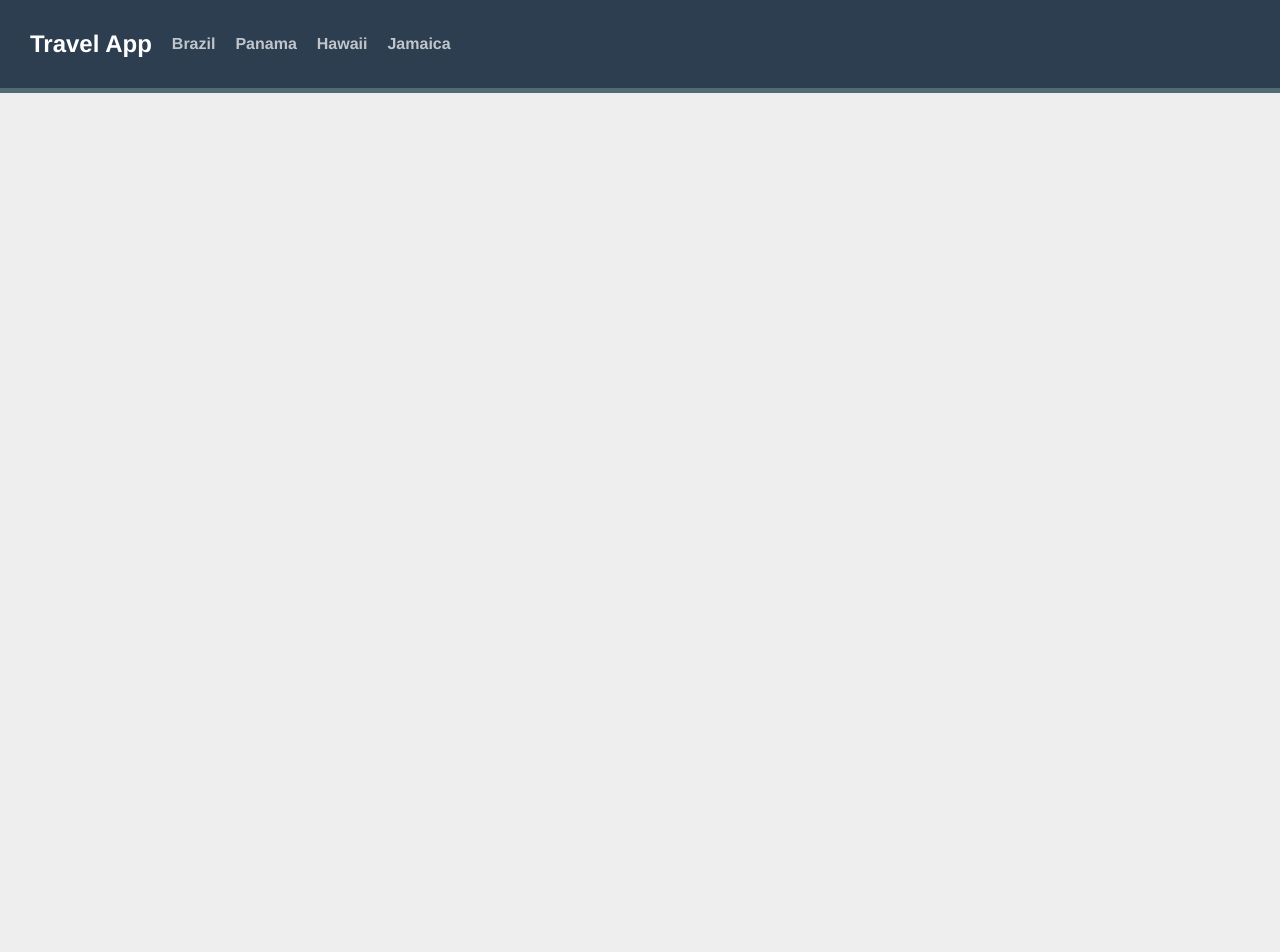
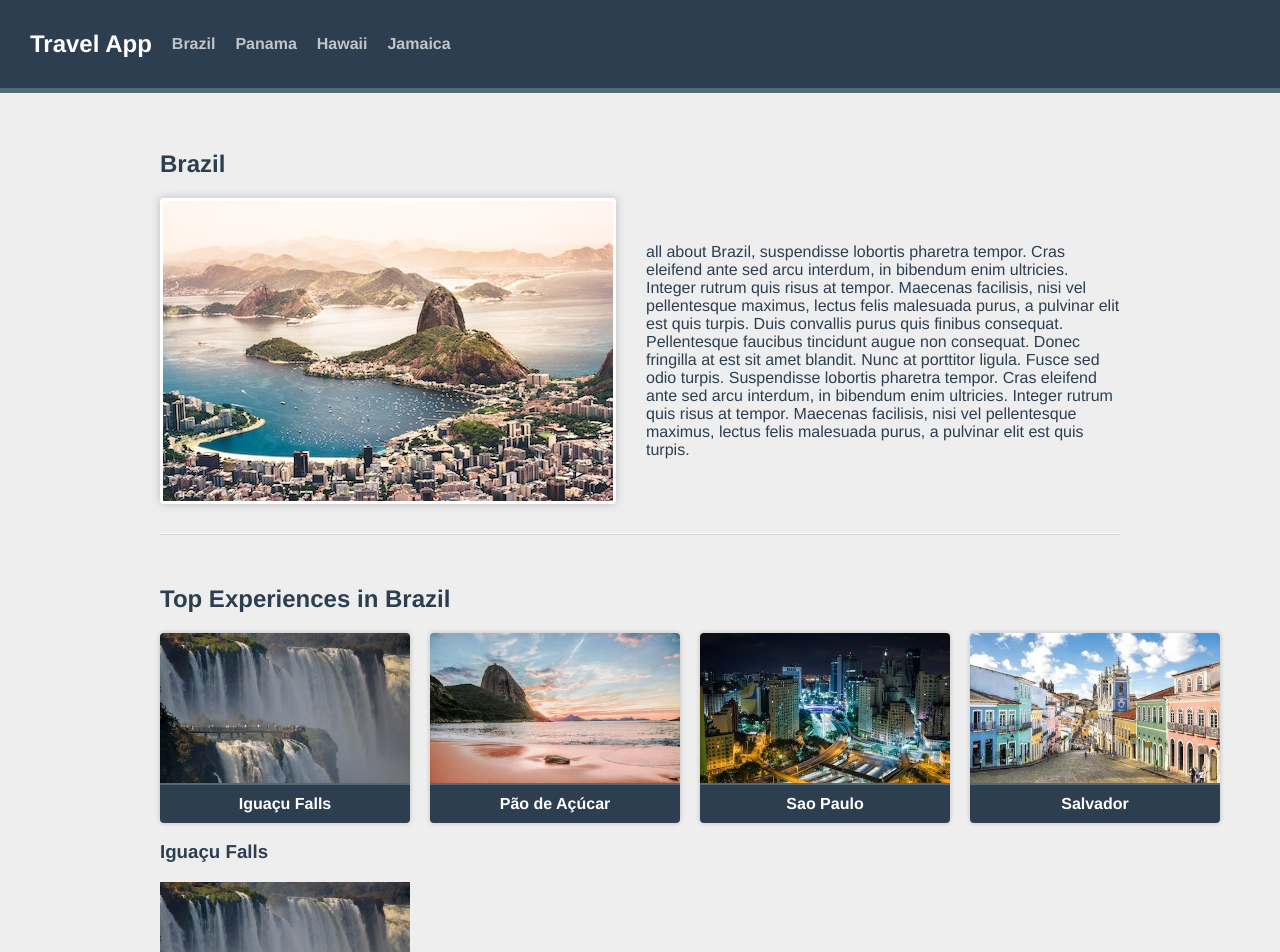
Before and after one commit to srhtak/vue-router, a Vue app: page /destination/1/1/iguacu-falls in a window 1280 px wide. Shown: the top 952 px of the page. Before the commit the page ends 800 px from the top, so only its background shows below. Built offline with nearby package versions, Linux system fonts and the light colour scheme.

Commit message:
add experiences with components

```diff
--- a/src/components/ExperienceCard.vue
+++ b/src/components/ExperienceCard.vue
@@ -1,22 +1,15 @@
-<script>
-export default {
-  props: {
-    experience: {
-      type: Object,
-      required: true,
-    },
-  },
-};
-</script>
-
 <template>
   <div class="card">
     <img :src="`/images/${experience.image}`" :alt="experience.name" />
-    <span class="card_text">
+    <span class="card__text">
       {{ experience.name }}
     </span>
   </div>
 </template>
-
-<style>
-</style>
+<script>
+export default {
+  props: {
+    experience: { type: Object, required: true },
+  },
+};
+</script>
--- a/src/router/index.js
+++ b/src/router/index.js
@@ -1,19 +1,27 @@
-import { createRouter, createWebHistory } from "vue-router";
-import Home from "../views/Home.vue";
+import { createRouter, createWebHistory } from 'vue-router'
+import Home from '@/views/Home.vue'
 
 const routes = [
-  { path: "/", name: "Home", component: Home, },
+  { path: '/', name: 'Home', component: Home },
   {
-    path: "/destination/:id/:slug",
+    path: '/destination/:id/:slug',
     name: 'destination.show',
     component: () => import('@/views/DestinationShow.vue'),
-    props: route => ({ id: parseInt(route.params.id) })
+    props: route => ({ ...route.params, id: parseInt(route.params.id) }),
+    children: [
+      {
+        path: ':experienceSlug',
+        name: 'experience.show',
+        component: () => import('@/views/ExperienceShow.vue'),
+        props: route => ({ ...route.params, id: parseInt(route.params.id) })
+      }
+    ]
   },
-];
+]
 
 const router = createRouter({
   history: createWebHistory(),
   routes,
-});
+})
 
-export default router;
+export default router
--- a/src/views/DestinationShow.vue
+++ b/src/views/DestinationShow.vue
@@ -1,15 +1,37 @@
+<template>
+  <div>
+    <section v-if="destination" class="destination">
+      <h1>{{ destination.name }}</h1>
+      <div class="destination-details">
+        <img :src="`/images/${destination.image}`" :alt="destination.name" />
+        <p>{{ destination.description }}</p>
+      </div>
+    </section>
+    <section class="experiences">
+      <h2>Top Experiences in {{ destination.name }}</h2>
+      <div class="cards">
+        <router-link
+          v-for="experience in destination.experiences"
+          :key="experience.slug"
+          :to="{
+            name: 'experience.show',
+            params: { experienceSlug: experience.slug },
+          }"
+        >
+          <ExperienceCard :experience="experience" />
+        </router-link>
+      </div>
+      <router-view />
+    </section>
+  </div>
+</template>
 <script>
 import sourceData from "@/data.json";
 import ExperienceCard from "@/components/ExperienceCard.vue";
 export default {
-  components: {
-    ExperienceCard,
-  },
+  components: { ExperienceCard },
   props: {
-    id: {
-      type: Number,
-      required: true,
-    },
+    id: { type: Number, required: true },
   },
   computed: {
     destination() {
@@ -20,27 +42,3 @@ export default {
   },
 };
 </script>
-
-<template>
-  <section v-if="destination" class="destination">
-    <h1>{{ destination.name }}</h1>
-    <div class="destination-details">
-      <img :src="`/images/${destination.image}`" alt="" />
-      <p>{{ destination.description }}</p>
-    </div>
-  </section>
-
-  <section class="experiences">
-    <h2>Top Expreiences in {{ destination.name }}</h2>
-    <div class="cards">
-      <experience-card
-        v-for="experience in destination.experiences"
-        :key="experience.slug"
-        :experience="experience"
-      />
-    </div>
-  </section>
-</template>
-
-<style>
-</style>
--- /dev/null
+++ b/src/views/ExperienceShow.vue
@@ -0,0 +1,28 @@
+<template>
+  <section>
+    <h1>{{ experience.name }}</h1>
+    <img :src="`/images/${experience.image}`" :alt="experience.name" />
+    <p>{{ experience.description }}</p>
+  </section>
+</template>
+<script>
+import sourceData from "@/data.json";
+export default {
+  props: {
+    id: { type: Number, required: true },
+    experienceSlug: { type: String, required: true },
+  },
+  computed: {
+    destination() {
+      return sourceData.destinations.find(
+        (destination) => destination.id === this.id
+      );
+    },
+    experience() {
+      return this.destination.experiences.find(
+        (experience) => experience.slug === this.experienceSlug
+      );
+    },
+  },
+};
+</script>
```
